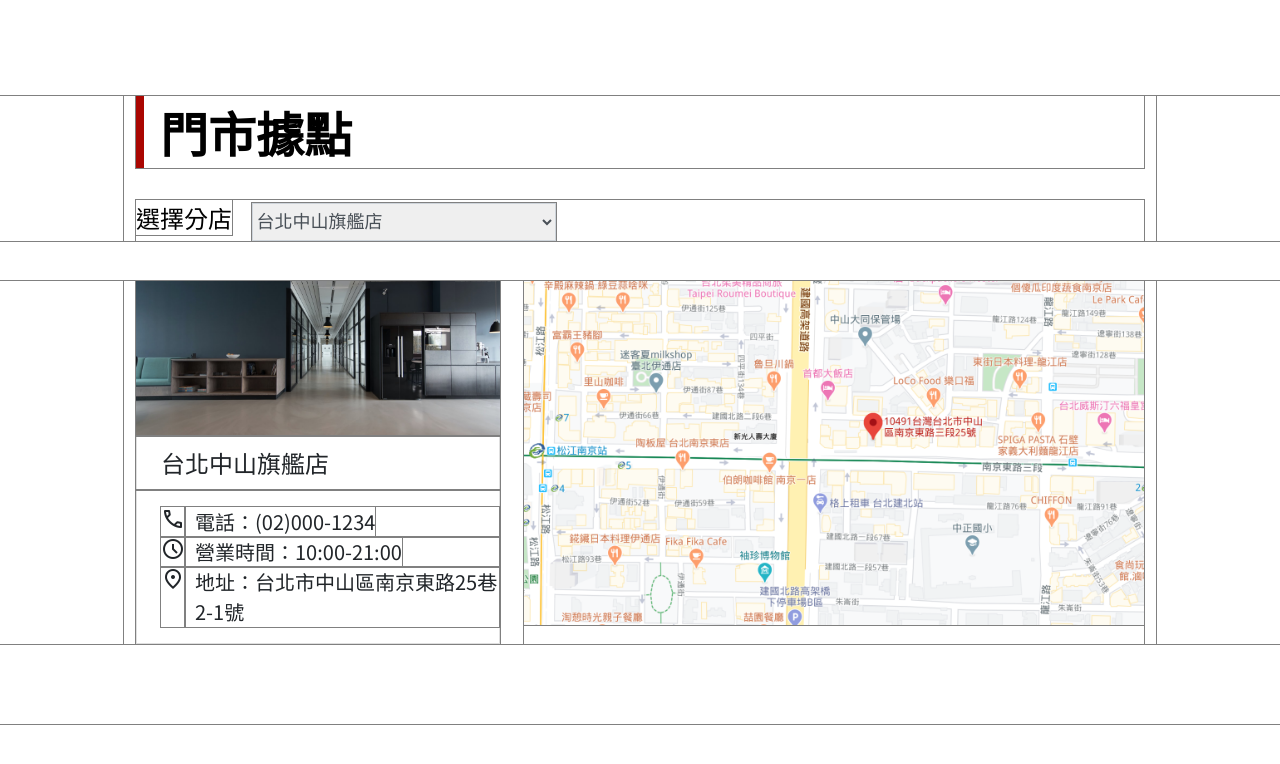
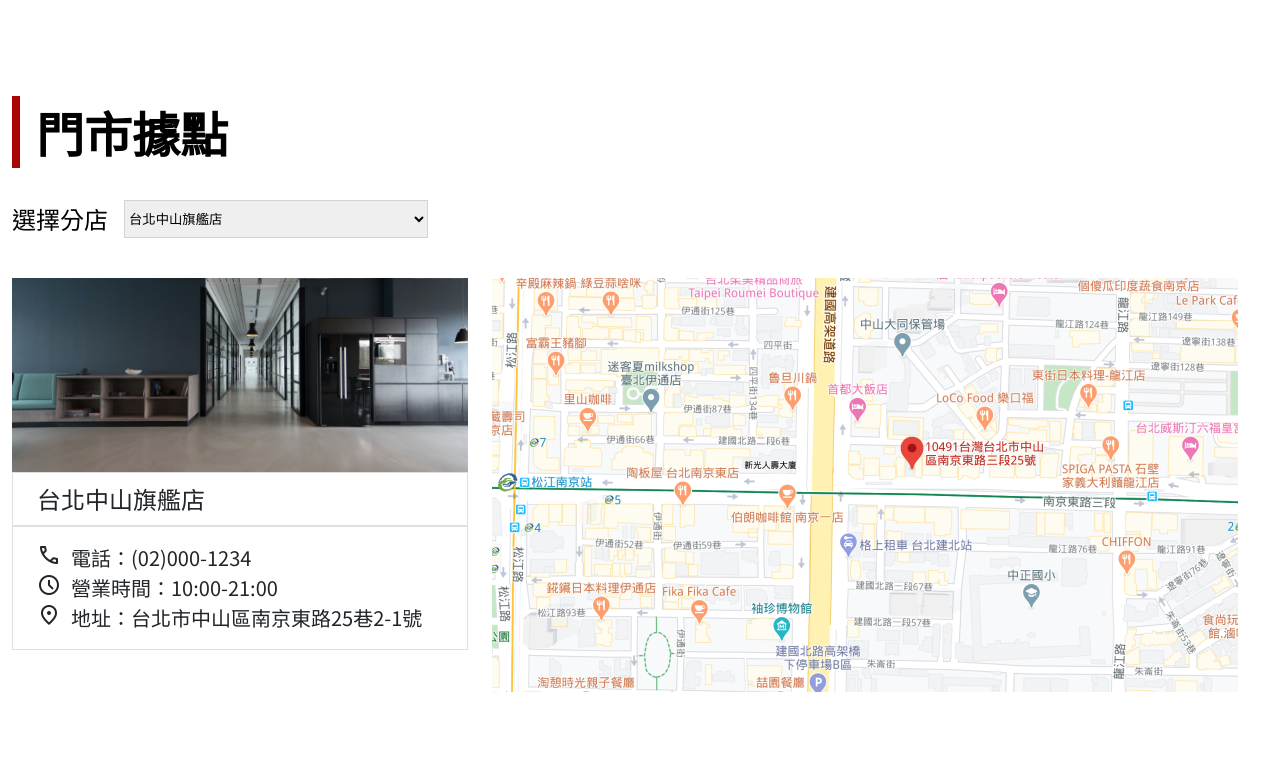
Before and after one commit to yoishere/maintaskw3-4, a website built with Vite: page pages/store.html in a window 1280 px wide. Built offline with nearby package versions, Linux system fonts and the light colour scheme.

Commit message:
0808晚上修正

```diff
--- a/assets/scss/pages/_index.scss
+++ b/assets/scss/pages/_index.scss
@@ -4,13 +4,15 @@
   box-sizing: border-box;
 }
 .container{
-  max-width: 1032px;
+  max-width: 1320px;
   margin: 0 auto;
   padding: 80px 12px;
   @include mobile{
     padding: 40px 13px;
   }
 }
+
+
 img{
   max-width: 100%;
   height: auto;
--- a/assets/scss/pages/_store.scss
+++ b/assets/scss/pages/_store.scss
@@ -2,8 +2,8 @@
 *,*::before,*::after {
     box-sizing: border-box;
   }
-  .container{
-    max-width: 1032px;
+  .store-container{
+    max-width: 1320px;
     margin: 0 auto;
     padding: 0 12px;
     @include mobile{
@@ -29,8 +29,19 @@
         margin-top: 40px;
     }
 }
+.select-form{
+    display: flex;
+    align-items: center;
+}
 
 .storesite-h2{
+    font-size: 24px;
+    display: block;
+    @include mobile{
+        font-size: 16px;
+    }
+}
+.storecover-h2{
     font-size: 24px;
 }
 
@@ -79,6 +90,7 @@
 
 .storesite-d-flex{
     display: flex;
+
     @include mobile{
         display: block;
     }
@@ -123,4 +135,4 @@
         margin-bottom: 64px;
     }
 }
-*{outline:1px grey solid;}
+// *{outline:1px grey solid;}
--- a/pages/store.html
+++ b/pages/store.html
@@ -11,11 +11,11 @@
 <%- include('./layout/header'); -%>
 
 <section>
-    <div class="container">
+    <div class="store-container">
         <div class="storesite-h1">門市據點</div>
         <div class="select-form">
             <label for="whichstore" class="storesite-h2 h2-me">選擇分店</label>
-            <select name="whichstore" id="taipeiflagship" class="storesite-h4 h4-border h34w308">
+            <select name="whichstore" id="taipeiflagship" class="h4-border h34w308">
                 <option value="taipeiflagship" class="storesite-h4 opacity-75">台北中山旗艦店</option>
                 <option value="yard" class="storesite-h4 opacity-75">台北綠園店</option>
                 <option value="taichungflagship" class="storesite-h4 opacity-75">台中清水旗艦店</option>
@@ -26,11 +26,11 @@
     </div>
 </section>
 <section class="mt40">
-    <div class="container storesite-d-flex g24 mb80">
+    <div class="store-container storesite-d-flex g24 mb80">
         <div class="storesite-card color-darkgrey">
             <div class="storecover">
                 <img src="../assets/images/storepage-1.png" alt="storepage-1">
-                <div class="storesite-h2 card-h2-padding storesite-card-border">台北中山旗艦店</div>
+                <div class="storecover-h2 card-h2-padding storesite-card-border">台北中山旗艦店</div>
             </div>
             <div class="contactstore storesite-card-border">
                 <div class="storesite-tel d-flex">
```
Also changed, not shown: pages/index.html (+1 -1 lines).
